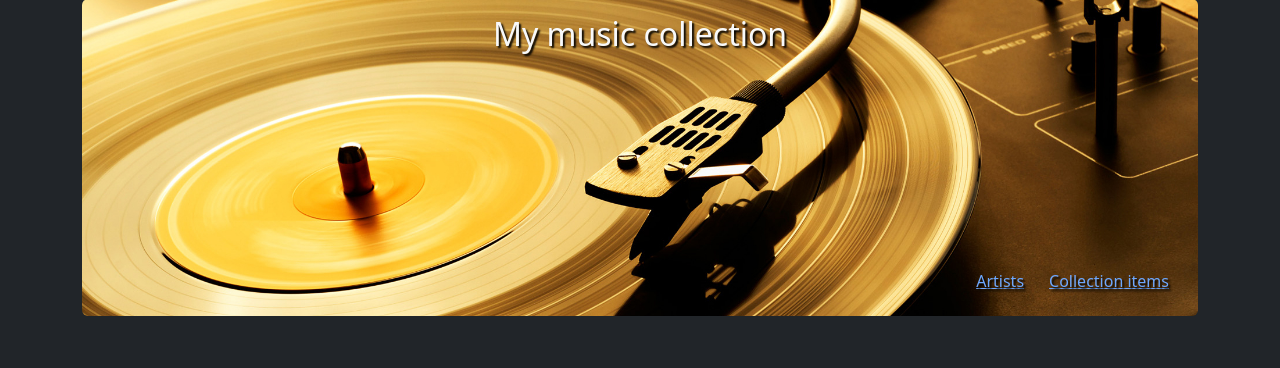
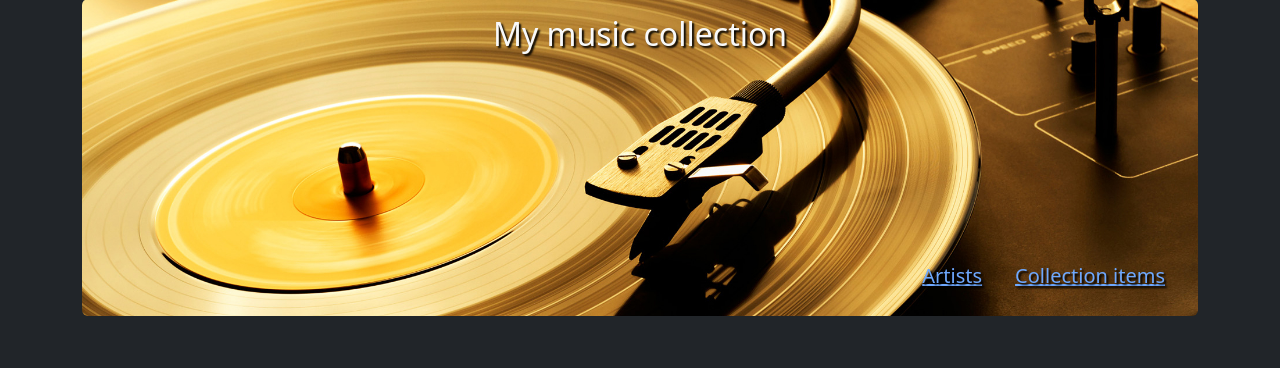
Before and after one commit to mark-me/music-explorer, a Flask app: page / in a window 1280 px wide. Shown: the part 80-448 px from the top of the page. Run offline with Flask 3, Linux system fonts and the light colour scheme; some libraries are stand-ins or nearby versions.

Commit message:
Increased menu items font

```diff
--- a/src/app_explorer/templates/home.html
+++ b/src/app_explorer/templates/home.html
@@ -9,8 +9,8 @@
     <!-- Overlay for buttons -->
     <div class="position-absolute bottom-0 end-0 p-3">
       <div class="btn-group">
-        <a href="/artists" class="btn text-shadow btn-link link-hover">Artists</a>
-        <a href="/collection_items" class="btn btn-link text-shadow link-hover">Collection items</a>
+        <a href="/artists" class="btn btn-lg text-shadow btn-link link-hover">Artists</a>
+        <a href="/collection_items" class="btn btn-link btn-lg text-shadow link-hover">Collection items</a>
       </div>
     </div>
   </div>
```
